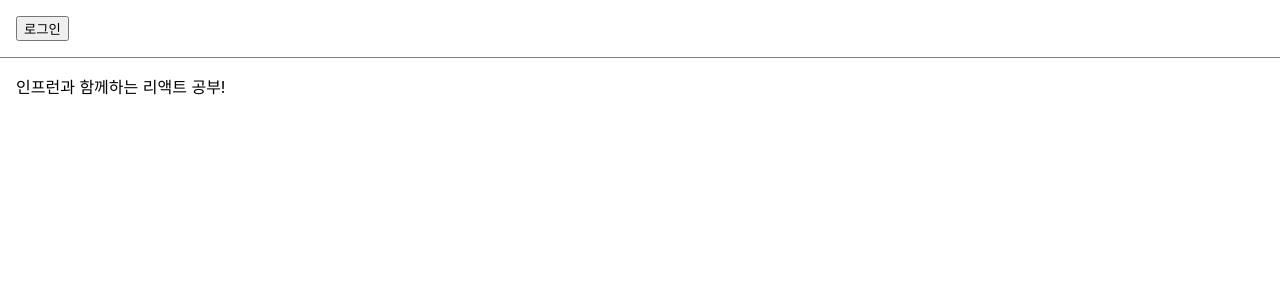
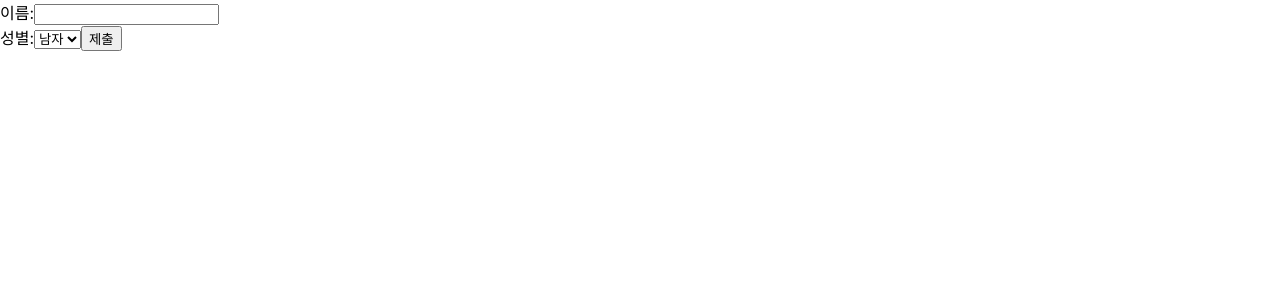
Before and after one commit to jaeho13/Inflearn_R, a React (Create React App) app in the folder my-app/: page / in a window 1280 px wide. Shown: the top 300 px of the page. Built offline with nearby package versions, Linux system fonts and the light colour scheme.

Commit message:
Add files via upload

```diff
--- /dev/null
+++ b/my-app/src/chapter_10/AttendanceBook.jsx
@@ -0,0 +1,33 @@
+import React from "react";
+
+const students = [
+    {
+        id: 1,
+        name: "Inje"
+    },
+    {
+        id: 2,
+        name: "Steve"
+    },
+    {
+        id: 3,
+        name: "Bill"
+    },
+    {
+        id: 4,
+        name: "Jeff"
+    }
+];
+
+function AttendanceBook(props) {
+    return (
+        <ul>
+            {students.map((student) => {
+                return <li>key={student.id} {student.name}</li>;
+            })}
+        </ul>
+    );
+}
+
+
+export default AttendanceBook;
--- /dev/null
+++ b/my-app/src/chapter_11/SignUp.jsx
@@ -0,0 +1,39 @@
+import React, { useState } from "react";
+
+function SignUp(props) {
+    const [name, setName] = useState("");
+    const [gender, setGender] = useState("남자");
+
+    const handleChangeName = (event) => {
+        setName(event.target.value);
+    };
+
+    const handleChangeGender = (event) => {
+        setGender(event.target.value);
+    };
+
+    const handleSubmit = (event) => {
+        alert(`이름 ${name}, 성별 ${gender}`);
+        event.preventDefault();
+    };
+
+    return (
+        <form onSubmit={handleSubmit}>
+            <label>
+                이름:
+                <input type="text" value={name} onChange={handleChangeName} />
+            </label>
+            <br />
+            <label>
+                성별:
+                <select value={gender} onChange={handleChangeGender}>
+                    <option value="남자">남자</option>
+                    <option value="여자">여자</option>
+                </select>
+            </label>
+            <button type="submit">제출</button>
+        </form>
+    );
+}
+
+export default SignUp;
--- a/my-app/src/index.js
+++ b/my-app/src/index.js
@@ -11,10 +11,12 @@
 import Accommodate from './chapter_07/Accommodate';
 import ConfirmButton from './chapter_08/ConfirmButton';
 import LandingPage from './chapter_09/LandingPage';
+import AttendanceBook from './chapter_10/AttendanceBook';
+import SignUp from './chapter_11/SignUp';
 
 ReactDOM.render(
   <React.StrictMode>
-    <LandingPage />
+    <SignUp />
   </React.StrictMode>,
   document.getElementById('root')
 );
```
